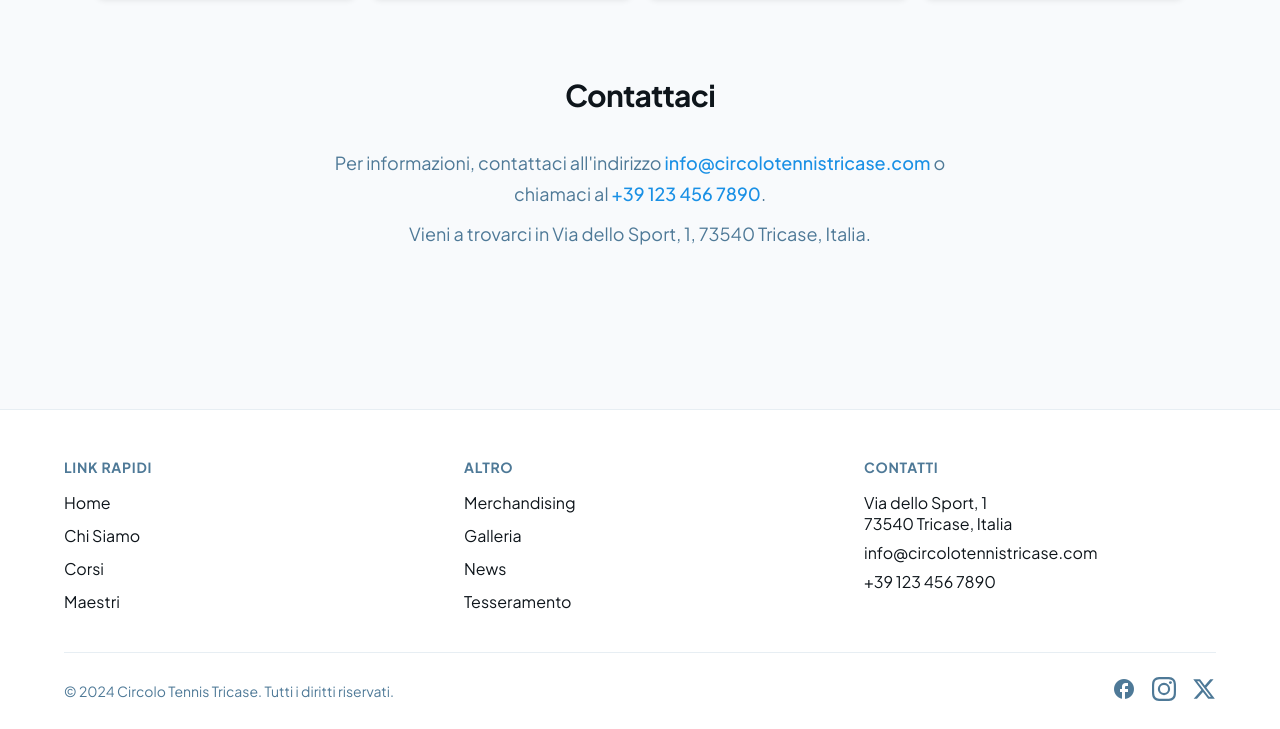
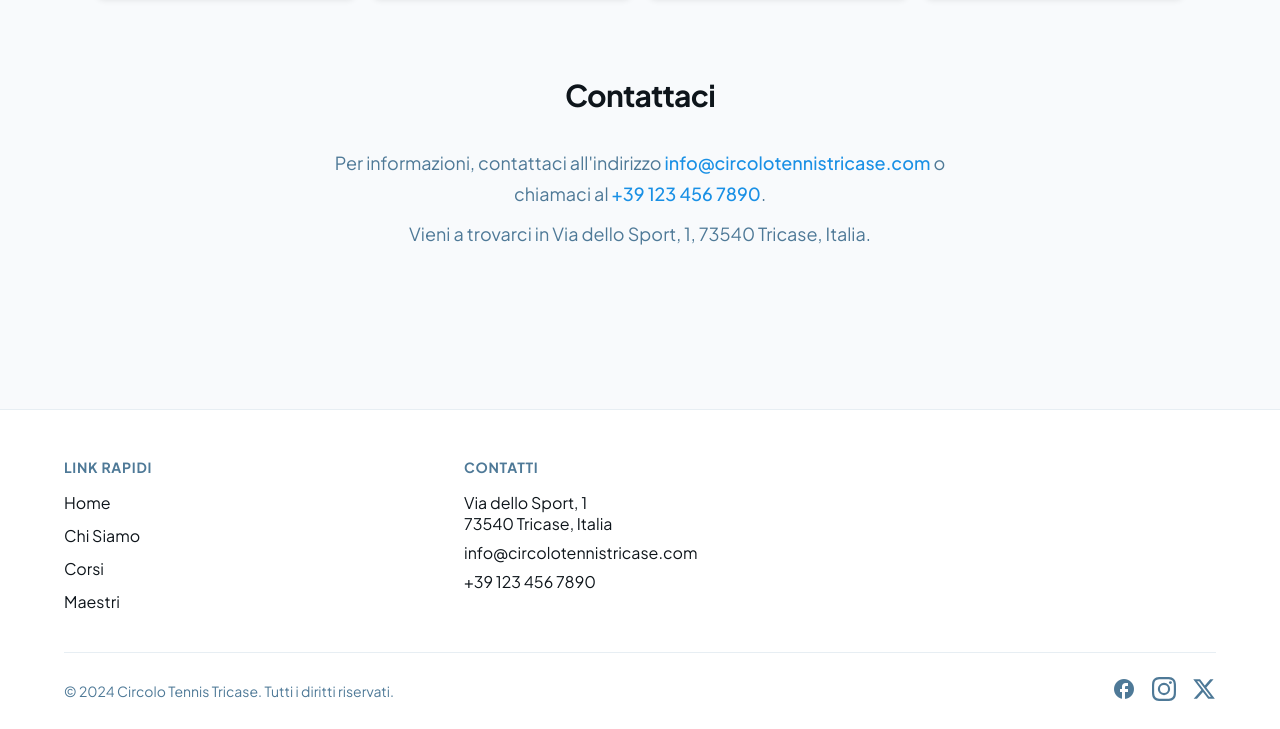
Before and after one commit to garrati-0/circolo-tennis-tricase, a plain HTML site: page index.html in a window 1280 px wide. Shown: the part 3863-4592 px from the top of the page. Drawn offline with Linux system fonts and the light colour scheme.

Commit message:
refactor: Remove unused footer links for cleaner layout

```diff
--- a/index.html
+++ b/index.html
@@ -998,15 +998,7 @@
                             <li><a href="#maestri">Maestri</a></li>
                         </ul>
                     </div>
-                    <div>
-                        <h5 class="footer-heading">Altro</h5>
-                        <ul class="footer-links">
-                            <li><a href="#merch">Merchandising</a></li>
-                            <li><a href="#gallery">Galleria</a></li>
-                            <li><a href="#news">News</a></li>
-                             <li><a href="#membership">Tesseramento</a></li>
-                        </ul>
-                    </div>
+
                     <div class="footer-info-col">
                         <h5 class="footer-heading">Contatti</h5>
                         <p>Via dello Sport, 1<br>73540 Tricase, Italia</p>
```
